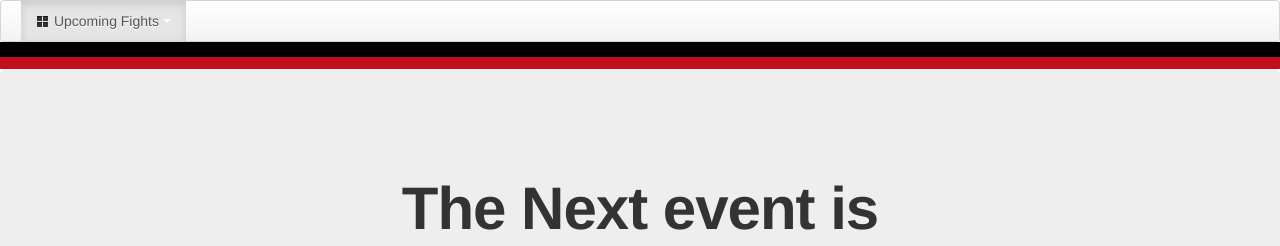
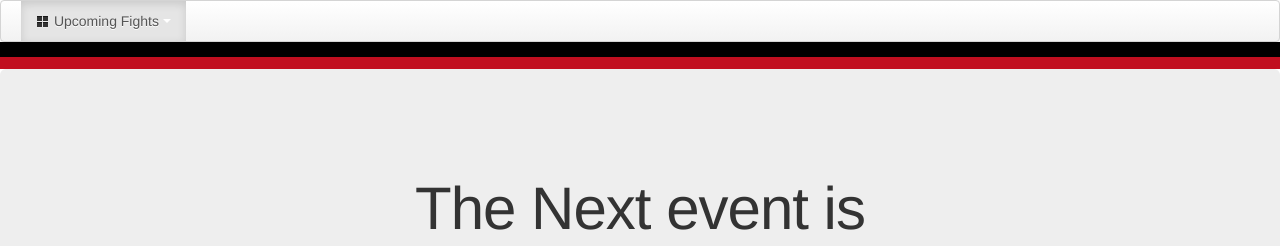
Before and after one commit to sundoop/ufc_webapp, a plain HTML site: page index.html in a window 1280 px wide. Shown: the top 246 px of the page. Drawn offline with nearby package versions, Linux system fonts and the light colour scheme.

Commit message:
updated look&feel

```diff
--- a/index.html
+++ b/index.html
@@ -24,6 +24,12 @@
             background-color:#000;
             height:15px;
          }
+
+         h1{
+            font-weight:normal;
+         }
+         }
+
          }
       </style>
    </head>
@@ -54,7 +60,7 @@
 
          <div class="hero-unit">
 
-            <h1 style="text-align:center"> The Next event is </h1>
+            <h1 style="text-align:center" > The Next event is </h1>
             <h3 id="fight_title" style="text-align:center"> </h3>
             <p id="fight_details" style="text-align:center"></p>
             <p style="text-align:center"><img id="fight_image" align="middle"></p>
```
